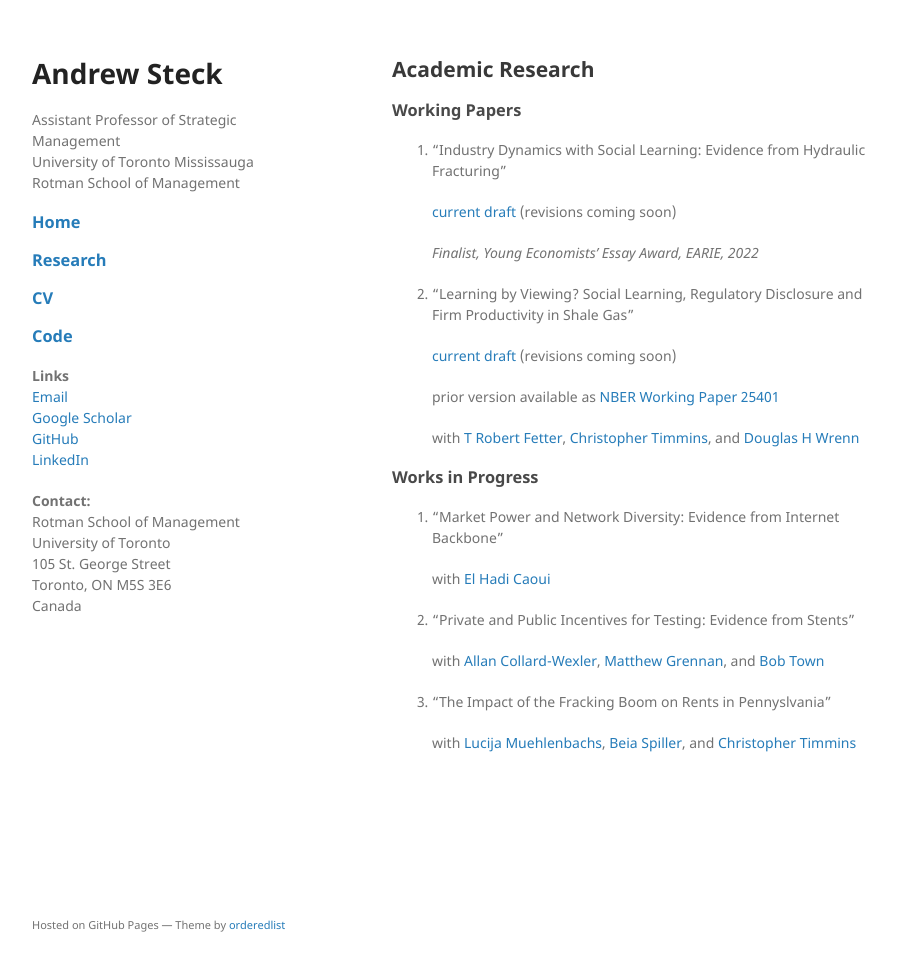
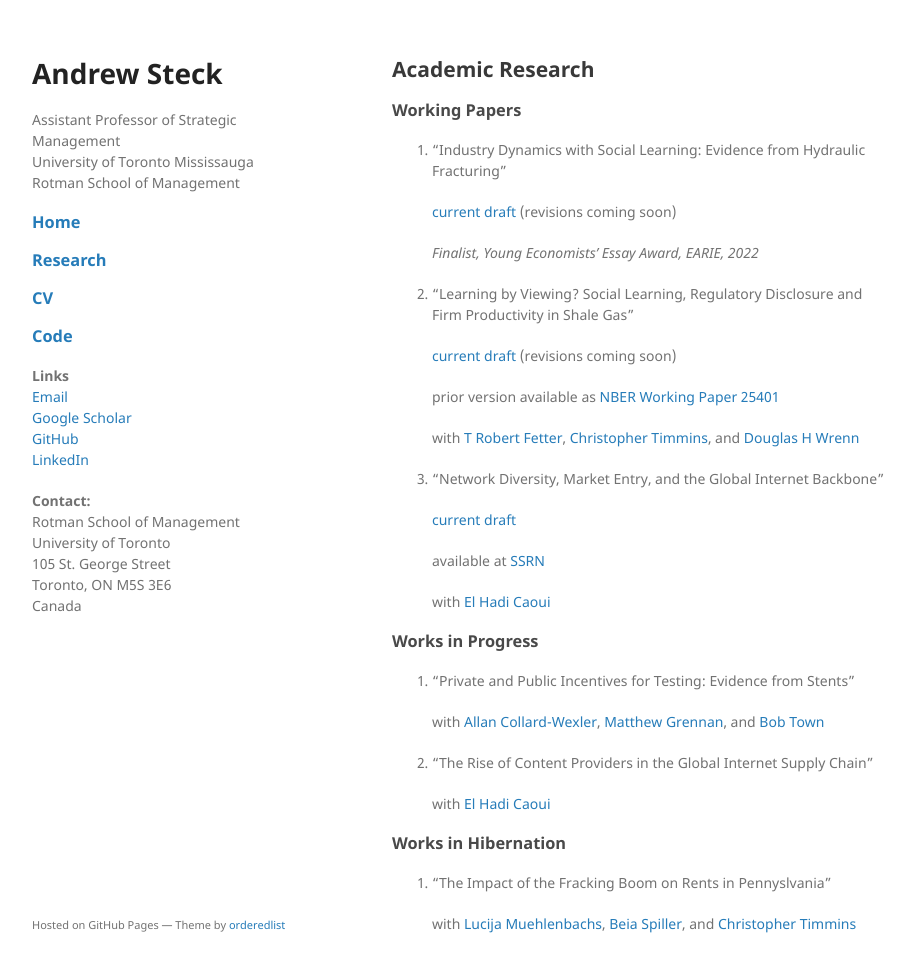
Before and after one commit to andrewsteck/andrewsteck.github.io, a Jekyll site: the page built from research.md, in a window 1280 px wide and 1004 px high. Shown: the top 972 px of the window, without its empty margins (178-1092 px from the left). Built offline with Jekyll 4.4.1, drawn with Linux system fonts in a browser that asks for light colours; our own code applies the rules of GitHub Pages for plain Markdown files.

Commit message:
add NET Institute Grant and draft of telegeography paper

```diff
--- a/research.md
+++ b/research.md
@@ -21,18 +21,28 @@ layout: default
 
    prior version available as [NBER Working Paper 25401](https://www.nber.org/papers/w25401)
 
-   with [T Robert Fetter](https://sites.duke.edu/trfetter/), [Christopher Timmins](https://sites.duke.edu/christophertimmins), and [Douglas H Wrenn](https://aese.psu.edu/directory/dhw121)
+   with [T Robert Fetter](https://sites.duke.edu/trfetter/), [Christopher Timmins](https://www.christophertimmins.com/), and [Douglas H Wrenn](https://aese.psu.edu/directory/dhw121)
+
+3. "Network Diversity, Market Entry, and the Global Internet Backbone"
+
+    [current draft](https://andrewsteck.github.io/uploads/SSRN-id4478868.pdf)
+
+    available at [SSRN](https://papers.ssrn.com/sol3/papers.cfm?abstract_id=4478868)
+
+    with [El Hadi Caoui](https://elhadicaoui.github.io/)
 
 ### Works in Progress
-
-1. "Market Power and Network Diversity: Evidence from Internet Backbone"
-
-    with [El Hadi Caoui](https://elhadicaoui.github.io/)
 
 1. "Private and Public Incentives for Testing: Evidence from Stents"
 
    with [Allan Collard-Wexler](https://sites.duke.edu/collardwexler/), [Matthew Grennan](https://hcmg.wharton.upenn.edu/profile/grennan/), and [Bob Town](https://liberalarts.utexas.edu/prc/directory/faculty/rt24558)
 
+2. "The Rise of Content Providers in the Global Internet Supply Chain"
+
+    with [El Hadi Caoui](https://elhadicaoui.github.io/)
+
+### Works in Hibernation
+
 2. "The Impact of the Fracking Boom on Rents in Pennyslvania"
 
    with [Lucija Muehlenbachs](https://sites.google.com/site/lucijamuehlenbachs/), [Beia Spiller](https://www.edf.org/people/beia-spiller), and [Christopher Timmins](https://sites.duke.edu/christophertimmins)
```
Also changed, not shown: 2 other files.
